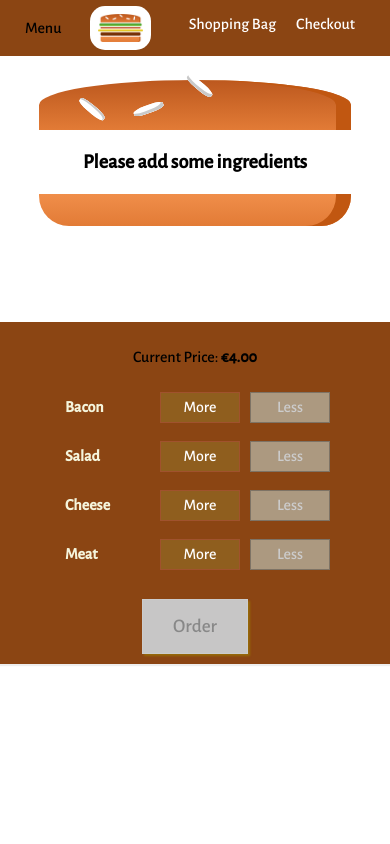
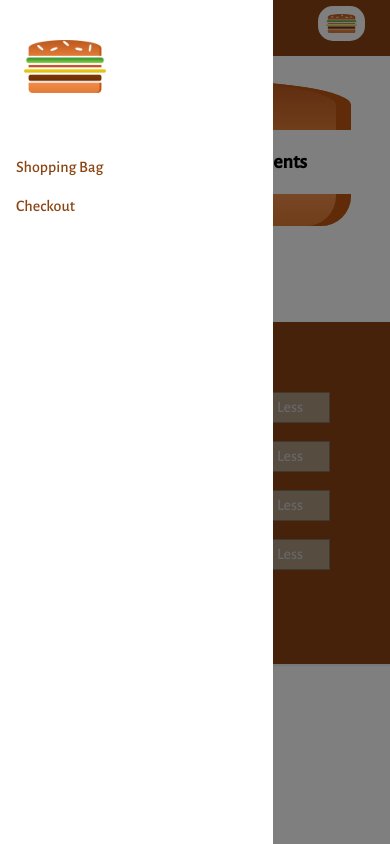
Before and after one commit to mel-chiu/Burger-maker, a React app: page / in a window 390 px wide. Built offline with nearby package versions, Linux system fonts and the light colour scheme.

Commit message:
responsive webpage. Added Backdrop and SideDrawer to mobile devices.

```diff
--- a/src/components/Layout/Layout.js
+++ b/src/components/Layout/Layout.js
@@ -1,20 +1,33 @@
-import React from 'react';
+import React, { useState } from 'react';
 import Auxi from '../../HOC/Auxi';
 import classes from './Layout.module.css';
 import Toolbar from '../nav/Toolbar/Toolbar';
+import SideDrawer from '../nav/SideDrawer/SideDrawer';
+import { render } from '@testing-library/react';
 
-const Layout = (props) => {
-    return (
+class Layout extends React.Component{
+
+    state={showSideDrawer: true};
+
+    sideDrawerClosedHandler = () =>{
+        this.setState({showSideDrawer: false});
+    };
+
+    render(){
+        return (
         <Auxi>
             <div>
                 <Toolbar/>
+                <SideDrawer open={this.state.showSideDrawer} closed={this.sideDrawerClosedHandler}/>
             </div>
             <main className={classes.Content}>
-                {props.children}
+                {this.props.children}
             </main>
         </Auxi>
 
     );
+}
+
 };
 
 export default Layout;
--- a/src/components/nav/NavItems/NavItem/NavItem.js
+++ b/src/components/nav/NavItems/NavItem/NavItem.js
@@ -6,7 +6,7 @@ const NavItem = (props) => {
         <li className={classes.NavItem}>
             <a
                 href={props.link}
-                className={props.active ? classes.active : null}>{props.children}</a>
+                className={props.active? classes.active : null}>{props.children}</a>
         </li>
     )
 };
--- a/src/components/nav/NavItems/NavItem/NavItem.module.css
+++ b/src/components/nav/NavItems/NavItem/NavItem.module.css
@@ -1,17 +1,15 @@
 .NavItem{
-    margin: 0;
+    margin: 10px 0;
     box-sizing: border-box;
-    height: 100%;
-    display: flex;
+    width: 100%;
+    display: block;
     align-items: center;
 }
 
 .NavItem a{
-    color: #fff;
+    color: saddlebrown;
     text-decoration: none;
-    height: 100%;
-    padding: 15px 10px;
-    border-bottom: 5px solid transparent;
+    width: 100%;
     box-sizing: border-box;
     display: block;
 }
@@ -20,9 +18,37 @@
 
 }
 .NavItem a:active{
-    background-color: saddlebrown;
-    border-bottom: 5px solid sandybrown;
-    color: #FFF;
+
+    color: sandybrown;
 
 
 }
+
+@media(min-width:500px){
+    .NavItem{
+        margin: 0;
+        height: 100%;
+        width: auto;
+        display: flex;
+        align-items: center;
+    }
+
+    .NavItem a{
+        color: white;
+        text-decoration: none;
+        height: 100%;
+        padding: 15px 10px;
+        border-bottom: 5px solid transparent;
+    }
+
+    .NavItem a :hover{
+
+    }
+    .NavItem a:active{
+        background-color: saddlebrown;
+        border-bottom: 5px solid sandybrown;
+        color: white;
+
+
+    }
+}
--- a/src/components/nav/NavItems/NavItems.js
+++ b/src/components/nav/NavItems/NavItems.js
@@ -6,7 +6,7 @@ const NavItems = (props) => {
     return (
         <ul className={classes.NavItems}>
             <NavItem link="/" active>Shopping Bag</NavItem>
-            <NavItem link="/" active>Checkout</NavItem>
+            <NavItem link="/" >Checkout</NavItem>
         </ul>
     );
 }
--- a/src/components/nav/NavItems/NavItems.module.css
+++ b/src/components/nav/NavItems/NavItems.module.css
@@ -3,6 +3,13 @@
     padding: 0;
     list-style: none;
     display: flex;
+    flex-flow: column;
     align-items: center;
     height: 100%;
 }
+
+@media (min-width:500px){
+    .NavItems{
+        flex-flow: row;
+    }
+}
--- a/src/components/nav/SideDrawer/SideDrawer.js
+++ b/src/components/nav/SideDrawer/SideDrawer.js
@@ -0,0 +1,31 @@
+import React from 'react';
+import Logo from '../../LOGO/LOGO';
+import NavItems from '../NavItems/NavItems';
+import classes from './SideDrawer.module.css';
+import Backdrop from '../../UI/Backdrop/Backdrop';
+import Auxi from '../../../HOC/Auxi';
+
+const SideDrawer = (props) => {
+    let attechedClasses = [classes.SideDrawer, classes.Close];
+    if(props.open){
+        attechedClasses = [classes.SideDrawer, classes.Open];
+    }
+
+
+    return (
+        <Auxi>
+            <Backdrop show={props.open} goBack={props.closed}/>
+            <div className={attechedClasses.join(' ')}>
+                <div className={classes.Logo}>
+                    <Logo />
+                </div>
+
+                <nav>
+                    <NavItems />
+                </nav>
+            </div>
+        </Auxi>
+    )
+}
+
+export default SideDrawer;
--- /dev/null
+++ b/src/components/nav/SideDrawer/SideDrawer.module.css
@@ -0,0 +1,33 @@
+.SideDrawer{
+    position: fixed;
+    width: 280px;
+    max-width: 70%;
+    height: 100%;
+    left: 0;
+    top: 0;
+    z-index: 200;
+    background-color: #fff;
+    padding: 32px 16px;
+    box-sizing: border-box;
+    transition: transform 0.3s ease-out;
+
+}
+
+@media (min-width:500px){
+    .SideDrawer{
+        display: none;
+    }
+}
+
+.Open{
+    transform: translateX(0);
+}
+
+.Close{
+    transform: translateX(-100%);
+}
+
+.Logo{
+    height: 11%;
+    margin-bottom: 30px;
+}
--- a/src/components/nav/Toolbar/Toolbar.js
+++ b/src/components/nav/Toolbar/Toolbar.js
@@ -3,12 +3,16 @@ import classes from './Toolbar.module.css';
 import Logo from '../../LOGO/LOGO';
 import NavItems from '../NavItems/NavItems';
 
+
 const Toolbar = (props) => {
     return (
         <header className={classes.Toolbar}>
             <div>Menu</div>
-            <Logo />
-            <nav>
+            <div className={classes.Logo}>
+                <Logo />
+            </div>
+
+            <nav className={classes.DeskTopOnly}>
                 <NavItems />
             </nav>
         </header>
--- a/src/components/nav/Toolbar/Toolbar.module.css
+++ b/src/components/nav/Toolbar/Toolbar.module.css
@@ -16,3 +16,13 @@
 .Toolbar nav{
     height: 100%;
 }
+
+.Logo{
+    height: 80%;
+}
+
+@media(max-width: 499px){
+    .DeskTopOnly{
+        display: none;
+    }
+}
```
